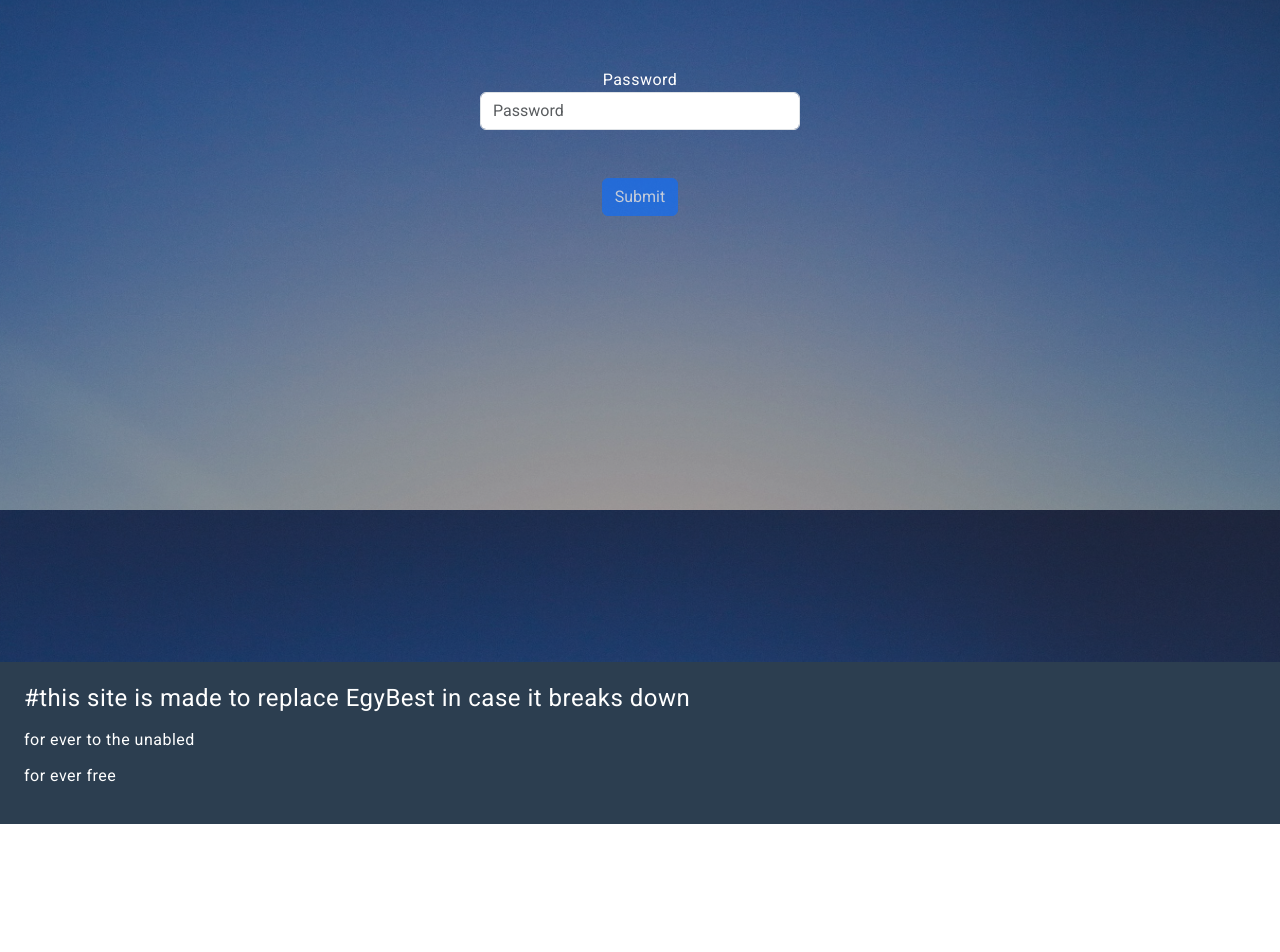
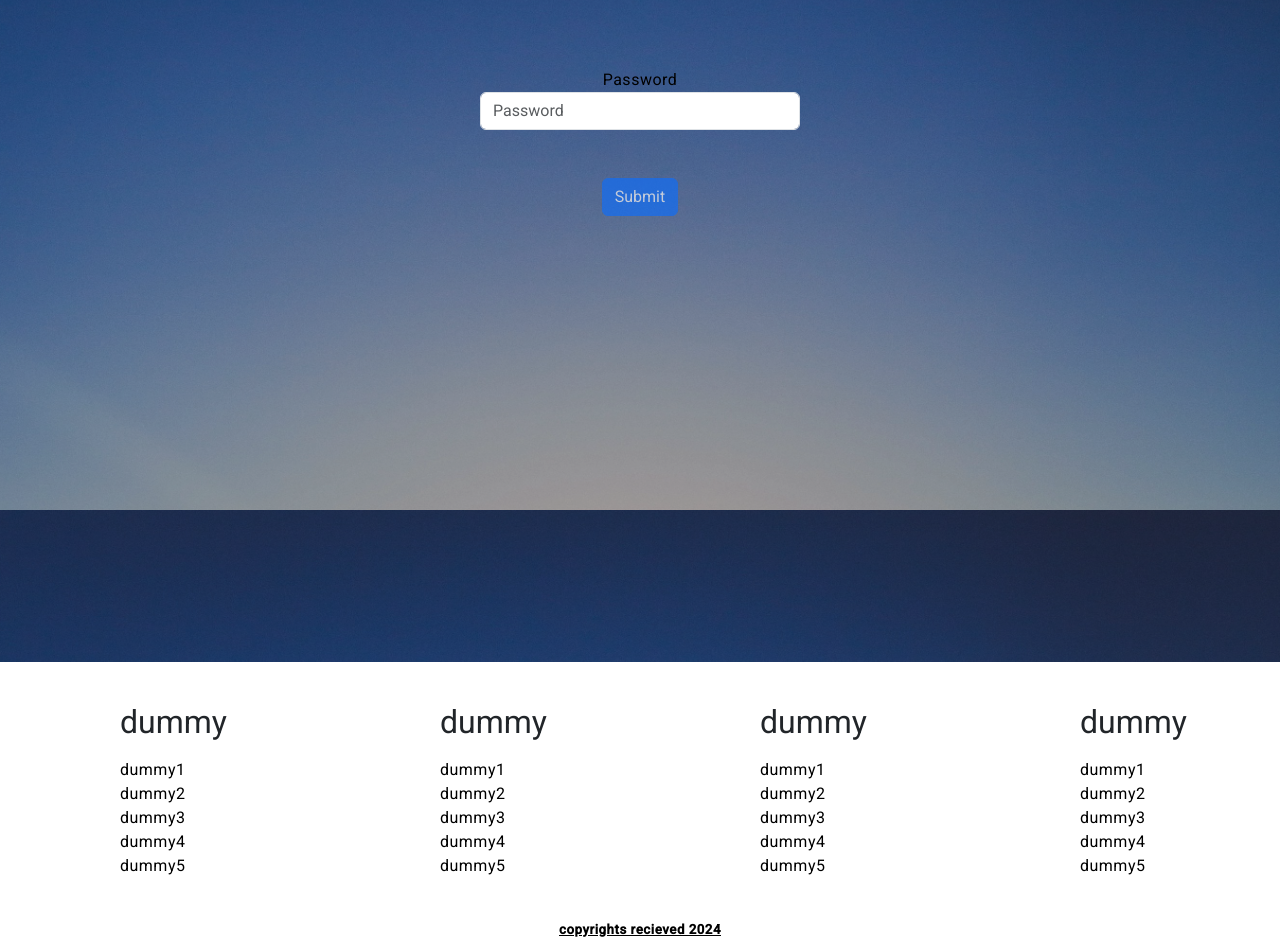
Before and after one commit to EbrahimMo50/EgyBest_2, an Angular app: page /login in a window 1280 px wide. Shown: the part 290-1242 px from the top of the page. Before the commit the page ends 1114 px from the top, so only its background shows below. Built offline with nearby package versions, Linux system fonts and the light colour scheme.

Commit message:
tuned some adjustments

```diff
--- a/src/app/app.component.scss
+++ b/src/app/app.component.scss
@@ -1,7 +1,11 @@
-$background : #2c3e50;
-$primary-color : #e74c3c;
-$secondary-color : #ecf0f1;
-$text : #ffffff;
+$background : white;
+$primary-color : black;
+$secondary-color : black;
+$text : black;
+
+.white-color{
+    color: white !important;
+}
 
 .background{
     background-color: $background !important;
--- a/src/app/footer/footer.component.html
+++ b/src/app/footer/footer.component.html
@@ -1,7 +1,37 @@
-
-<div class="w-100 background footer">
-
-<p class="fs-4">#this site is made to replace EgyBest in case it breaks down</p>
-<p> for ever to the unabled</p>
-<p>for ever free</p>
+<div class="w-100 background container-main">
+    <div class="w-100 footer">
+    <div class="container-footer">
+        <h4>dummy</h4>
+        <a href="">dummy1</a>
+        <a href="">dummy2</a>
+        <a href="">dummy3</a>
+        <a href="">dummy4</a>
+        <a href="">dummy5</a>
+    </div>
+    <div class="container-footer">
+        <h4>dummy</h4>
+        <a href="">dummy1</a>
+        <a href="">dummy2</a>
+        <a href="">dummy3</a>
+        <a href="">dummy4</a>
+        <a href="">dummy5</a>
+    </div>
+    <div class="container-footer">
+        <h4>dummy</h4>
+        <a href="">dummy1</a>
+        <a href="">dummy2</a>
+        <a href="">dummy3</a>
+        <a href="">dummy4</a>
+        <a href="">dummy5</a>
+    </div>
+    <div class="container-footer">
+        <h4>dummy</h4>
+        <a href="">dummy1</a>
+        <a href="">dummy2</a>
+        <a href="">dummy3</a>
+        <a href="">dummy4</a>
+        <a href="">dummy5</a>
+    </div>
+    </div>
+    <p class="copyrights"><b>copyrights recieved 2024</b></p>
 </div>
--- a/src/app/footer/footer.component.scss
+++ b/src/app/footer/footer.component.scss
@@ -2,4 +2,34 @@
 
 .footer{
     padding: 24px;
+    display: grid;
+    width: 100vw;
+    grid-template-columns: 10vh 10vh 10vh 10vh;
+    grid-column-gap: 30vh;
+    padding: 40px;
+    justify-content: center;
 }
+
+.container-footer{
+    display: flex;
+    flex-direction: column;
+    justify-content: center;
+}
+
+.container-footer > a :hover{
+    translate: 15px;
+    text-decoration: underline !important;
+}
+.copyrights{
+    justify-self: center;
+    align-self: center;
+    text-decoration: underline;
+    font-size: smaller;
+}
+
+.container-main{
+    display: flex;
+    justify-content: center;
+    align-content: center;
+    flex-direction: column;
+}
--- a/src/app/home/home.component.html
+++ b/src/app/home/home.component.html
@@ -9,7 +9,7 @@
 
 <section>
     <div class="setion-header">
-        <h3 class="primary-color">Drama Movies</h3>
+        <h3 class="white-color">Drama Movies</h3>
         <div class="custom-brdr"></div>
     </div>
 
@@ -17,7 +17,8 @@
             @for(movie of movies; track movie.id){
             <div class="movie w-100 center-items">
                 <img [src]="movie.image" alt="" class="movie-image w-100 h-75">
-                <p class="movie-title secondary-color fs-5">{{movie.title}}</p>
+                <p class="movie-title white-color fs-5 mt-3">{{movie.title}}</p>
+                <p class="smaller-font white-color">{{movie.description|shorten}}</p>
             </div>
             }
         </div>
--- a/src/app/home/home.component.scss
+++ b/src/app/home/home.component.scss
@@ -35,7 +35,7 @@ background-color: transparent;
 border: gray solid 1px;
 align-self: center;
 transition: 0.5s;
-
+color: white !important;
 }
 
 
@@ -74,7 +74,7 @@ section{
   border-radius: 8px;
   display: grid;
   padding: 56px;
-  height: 90vh;
+  height: 110vh;
   overflow: hidden;
 }
 
@@ -117,3 +117,7 @@ section{
 .movie-title{
   z-index: 2;
 }
+
+.smaller-font{
+  font-size: smaller;
+}
--- a/src/app/home/home.component.ts
+++ b/src/app/home/home.component.ts
@@ -4,6 +4,7 @@ import { CommonModule } from '@angular/common';
 import { ActivatedRoute, RouterLink, RouterLinkActive, RouterModule, RouterOutlet } from '@angular/router';
 import { FormsModule } from '@angular/forms';
 import { MyDatePipe } from '../my-date.pipe';
+import { ShortenPipe } from '../shorten.pipe';
 
 // note that auto swap feature got commented due to it being called always when the companent is called (constructor/ onInit) making it drop the fade effect multiple times
 
@@ -18,7 +19,7 @@ import { MyDatePipe } from '../my-date.pipe';
     RouterLinkActive,
     FormsModule,
     MyDatePipe,
-
+    ShortenPipe
   ],
   templateUrl: './home.component.html',
   styleUrl: './home.component.scss'
--- a/src/app/nav/nav.component.scss
+++ b/src/app/nav/nav.component.scss
@@ -1,7 +1,7 @@
 @import '../app.component.scss';
 
-.secondary-color{
-    color: $secondary-color;
+*{
+    transition: 0.1s ;
 }
 
 .search-container{
@@ -15,11 +15,16 @@ nav{
     height: 13% !important;
     border-bottom: 1px rgba(128, 128, 128, 0.3) solid !important;
     z-index: 2;
+    transition: 0.5s !important;
 }
+
 .fixit{
     display: flex !important;
 }
+
 .transparent{
+    transition: 0.5s;
+
     background-color: transparent !important;
 }
 
--- a/src/app/nav/nav.component.ts
+++ b/src/app/nav/nav.component.ts
@@ -38,15 +38,33 @@ export class NavComponent{
   onScroll(event: Event) {
     const scrollPosition = window.scrollY;
 
-    let navbar = document.getElementById('nav-bar');
-    let collapsed = document.getElementById('collapsed-nav');
+    const navLinks = document.querySelectorAll('nav > div > div > ul > li > a');
+    const iconSearch = document.querySelectorAll('.fas');
+    const header = document.getElementById('h1');
+    const navbar = document.getElementById('nav-bar');
+
     if (scrollPosition > 1) {
       navbar?.classList.remove('transparent');
-      collapsed?.classList.remove('transparent');
+      header?.classList.remove('white-color');
+
+      iconSearch.forEach(element => {
+        element?.classList.remove('white-color');
+      });
+
+      navLinks.forEach(element => {
+        element.classList.remove('white-color');
+      });
+
     }
     else if(scrollPosition < 1){
+      header?.classList.add('white-color');
       navbar?.classList.add('transparent');
-      collapsed?.classList.add('transparent');
+      iconSearch.forEach(element => {
+        element?.classList.add('white-color');
+      });
+      navLinks.forEach(element => {
+        element.classList.add('white-color');
+      });
     }
   }
 
--- /dev/null
+++ b/src/app/shorten.pipe.ts
@@ -0,0 +1,14 @@
+import { Pipe, PipeTransform } from '@angular/core';
+
+@Pipe({
+  name: 'shorten',
+  standalone: true
+})
+export class ShortenPipe implements PipeTransform {
+
+  transform(value: string, ...args: unknown[]): unknown {
+
+    return value.substring(0,30)+"...";
+  }
+
+}
```
Also changed, not shown: src/app/nav/nav.component.html (+15 -15 lines).
